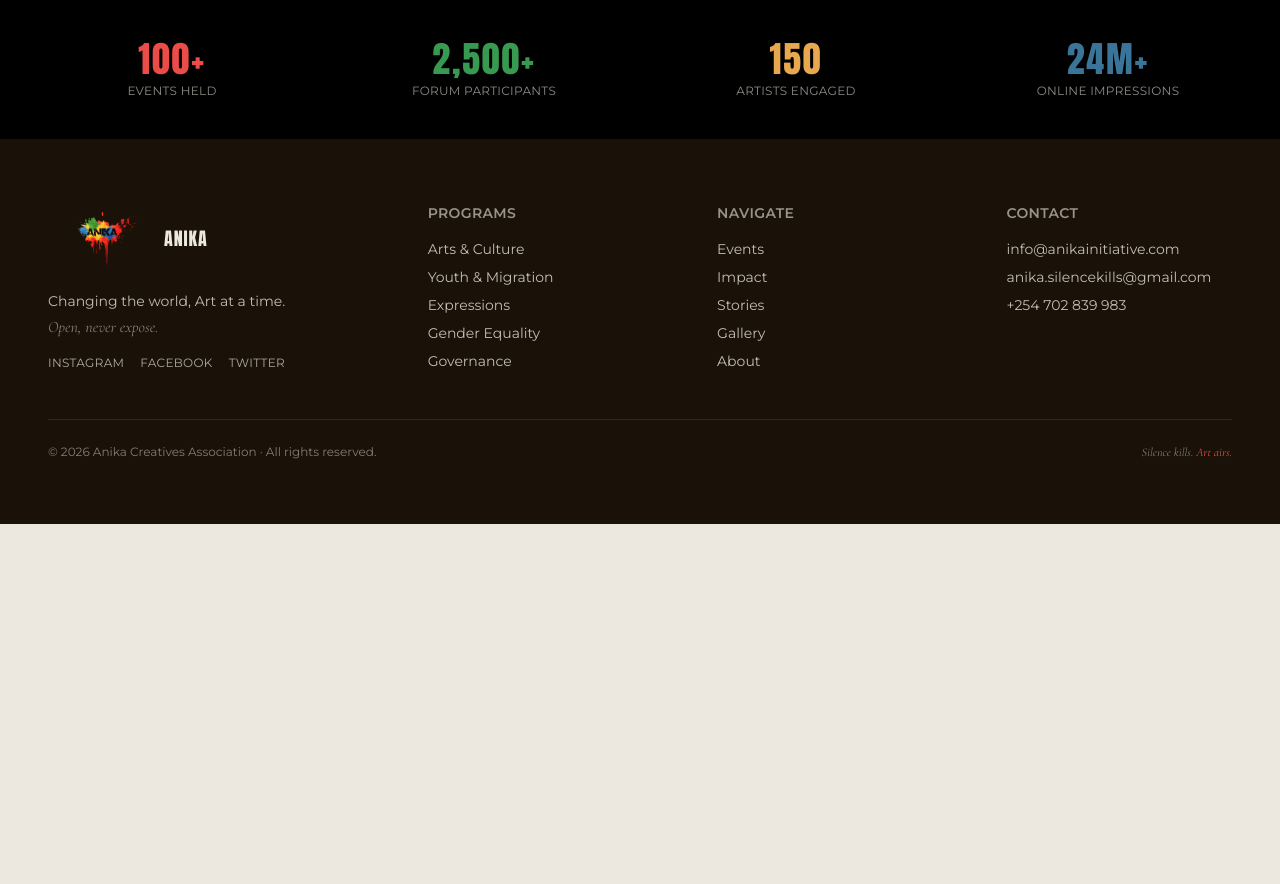
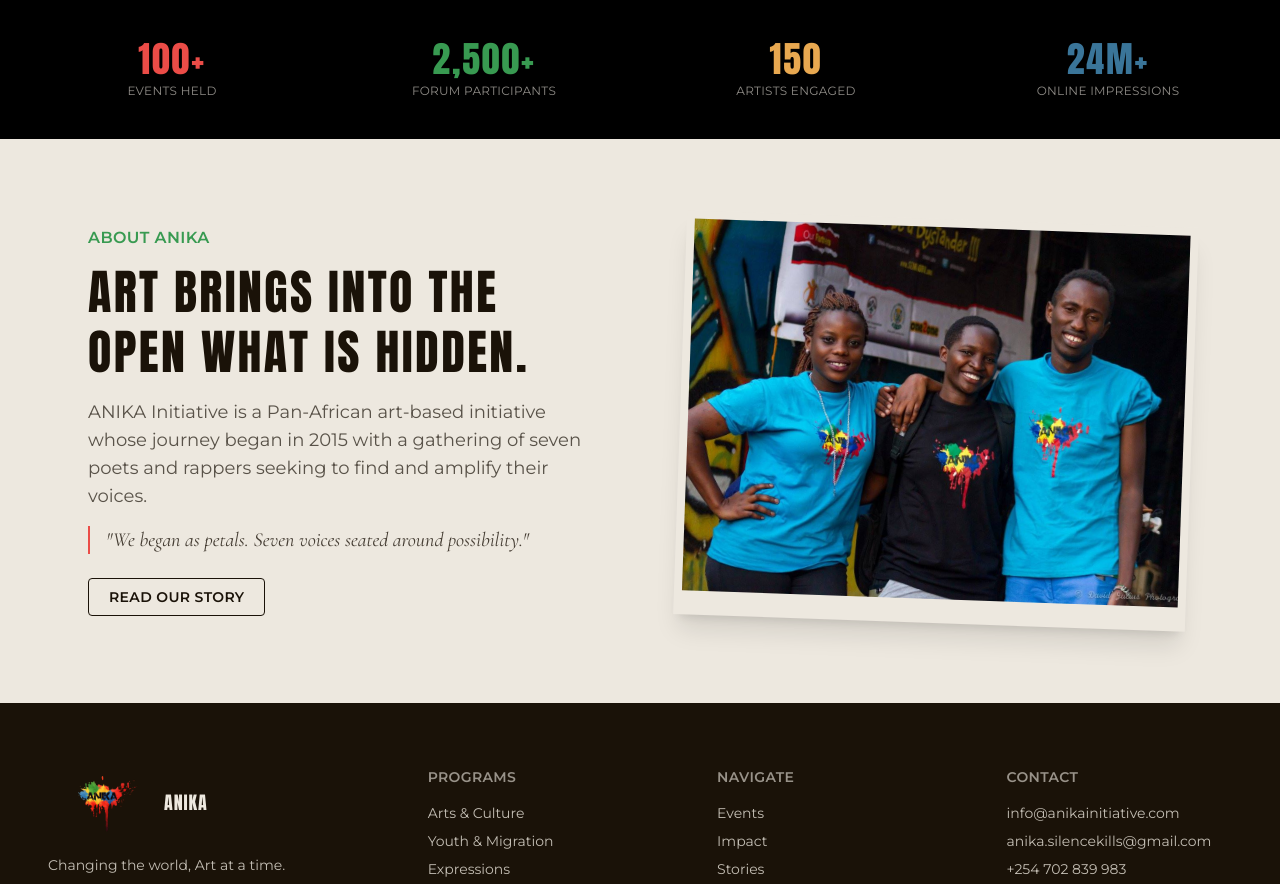
Before and after one commit to Jkosencha/Anika-Initiative, a React (Vite) app: page / in a window 1280 px wide. Shown: the part 700-1584 px from the top of the page. Before the commit the page ends 1224 px from the top, so only its background shows below. Built offline with nearby package versions, Linux system fonts and the light colour scheme.

Commit message:
Add About teaser to Home page

```diff
--- a/src/pages/Home.jsx
+++ b/src/pages/Home.jsx
@@ -6,6 +6,9 @@ const stats = [
   { value: '150', label: 'Artists Engaged', color: 'text-gold' },
   { value: '24M+', label: 'Online Impressions', color: 'text-anika-blue' },
 ]
+
+const polaroid = (rotate) =>
+  `bg-cream p-2 pb-6 shadow-xl ${rotate} transition-transform duration-300 ease-out hover:rotate-0`
 
 function Home() {
   return (
@@ -69,6 +72,38 @@ function Home() {
           ))}
         </div>
       </section>
+
+      <section className="mx-auto max-w-6xl px-6 py-20">
+        <div className="grid items-center gap-10 lg:grid-cols-2 lg:gap-20">
+          <div>
+            <p className="font-body text-base font-semibold uppercase tracking-wide text-anika-green">About Anika</p>
+            <h2 className="mt-3 font-display text-4xl uppercase leading-tight text-ink sm:text-5xl">
+              Art brings into the open what is hidden.
+            </h2>
+            <p className="mt-4 font-body text-lg text-ink/70">
+              ANIKA Initiative is a Pan-African art-based initiative whose journey began in 2015
+              with a gathering of seven poets and rappers seeking to find and amplify their
+              voices.
+            </p>
+            <blockquote className="mt-4 border-l-2 border-coral pl-4 font-editorial text-xl italic text-ink/80">
+              "We began as petals. Seven voices seated around possibility."
+            </blockquote>
+            <NavLink
+              to="/about"
+              className="mt-6 inline-block rounded border border-ink px-5 py-2 font-body text-sm font-semibold uppercase tracking-wide text-ink hover:bg-ink hover:text-cream"
+            >
+              Read Our Story
+            </NavLink>
+          </div>
+          <div className={polaroid('rotate-2')}>
+            <img
+              src="/anika%20team.jpg"
+              alt="Three ANIKA team members smiling together"
+              className="aspect-4/3 w-full object-cover"
+            />
+          </div>
+        </div>
+      </section>
     </>
   )
 }
```
